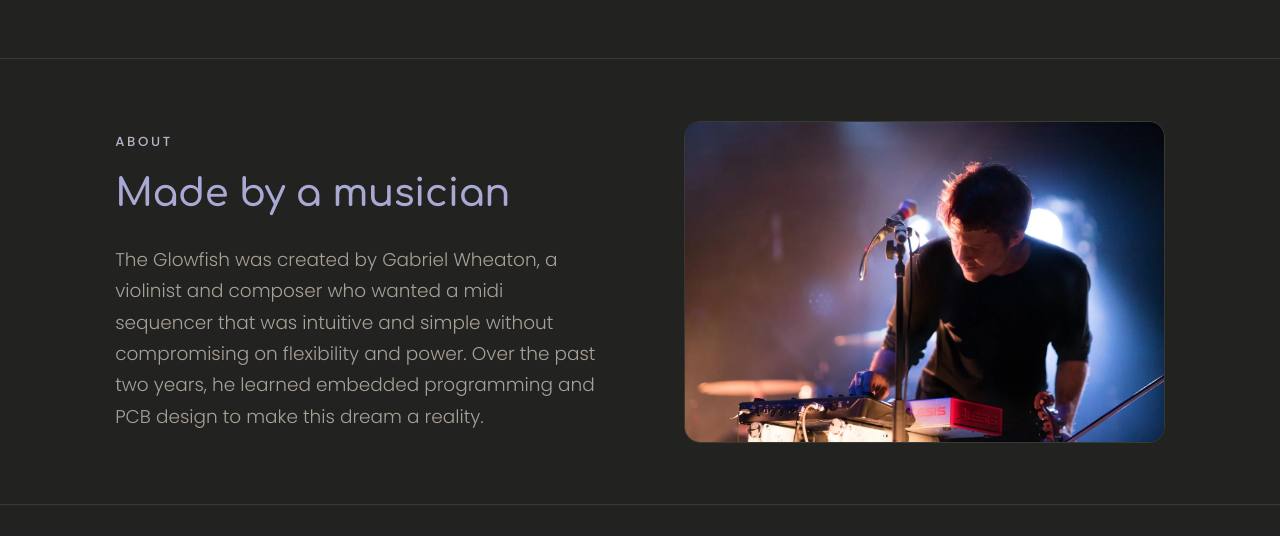
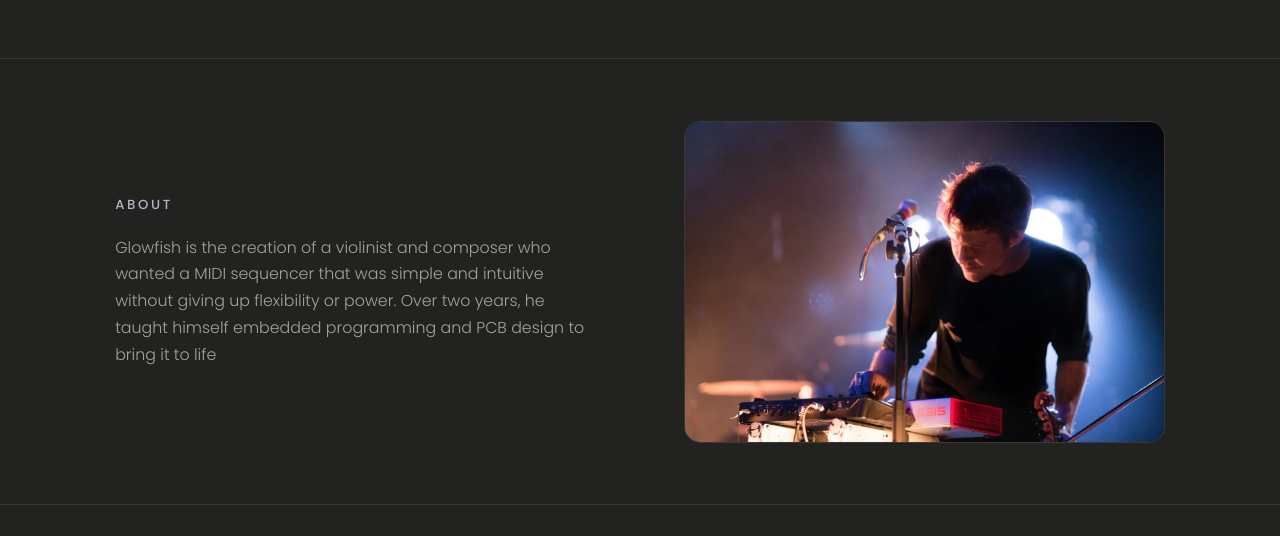
Before and after one commit to theredfiddler/glowfish-website, a plain HTML site: page index.html in a window 1280 px wide. Shown: the part 1685-2221 px from the top of the page. Drawn offline with Linux system fonts and the light colour scheme.

Commit message:
Revise about section text for clarity and adjust font size for better readability; update media query for social icons

```diff
--- a/index.html
+++ b/index.html
@@ -117,12 +117,11 @@
       <div class="container">
         <div>
           <span class="eyebrow">About</span>
-          <h2>Made by a musician</h2>
           <p>
-            The Glowfish was created by Gabriel Wheaton, a violinist and composer who wanted
-            a midi sequencer that was intuitive and simple without compromising on flexibility
-            and power. Over the past two years, he learned embedded programming and PCB design
-            to make this dream a reality.
+            Glowfish is the creation of a violinist and composer
+            who wanted a MIDI sequencer that was simple and intuitive
+            without giving up flexibility or power. Over two years,
+            he taught himself embedded programming and PCB design to bring it to life
           </p>
         </div>
         <img src="images/about.webp" alt="Gabriel Wheaton">
--- a/styles.css
+++ b/styles.css
@@ -636,7 +636,7 @@ h1, h2, h3 {
 
 .about p {
   color: var(--muted);
-  font-size: 1.05rem;
+  font-size: 0.9rem;
 }
 
 .about img {
@@ -737,12 +737,8 @@ h1, h2, h3 {
 }
 
 /* ---------- Header on narrower screens ---------- */
-/* hide the header social icons first (they're also in the footer) */
-@media (max-width: 720px) {
-  .nav-links {
-    gap: 1.25rem;
-  }
-
+/* hide the header social icons at very narrow widths (they're also in the footer) */
+@media (max-width: 400px) {
   .nav-right .socials {
     display: none;
   }
```
